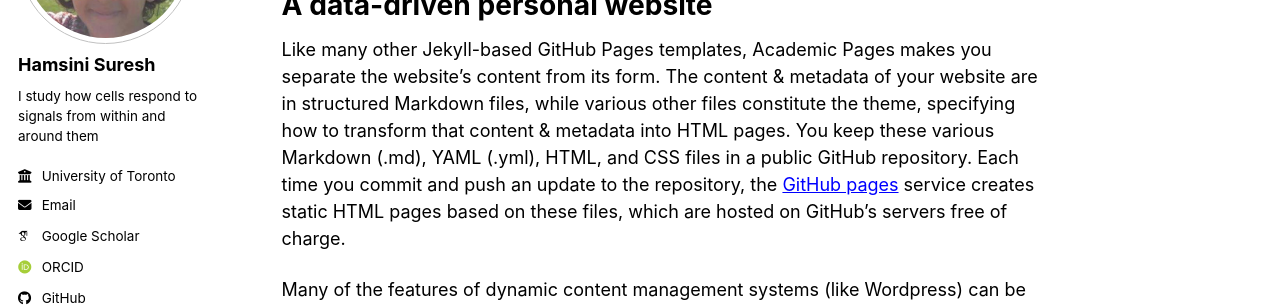
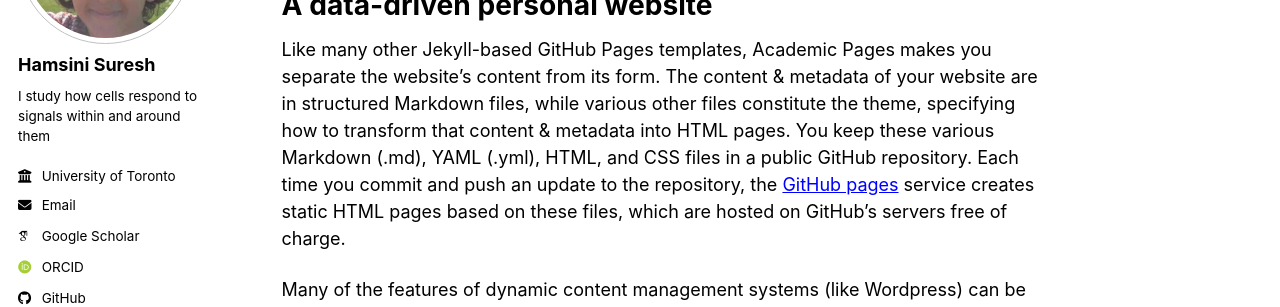
Before and after one commit to hamsinisuresh/hamsinisuresh.github.io, a Jekyll site: the page built from _pages/about.md, in a window 1280 px wide. Shown: the part 232-539 px from the top of the page. Built offline with Jekyll 4.4.1, drawn with Linux system fonts in a browser that asks for light colours; some web fonts are replaced; a script bundle is joined from its source files by our own code; library files that are not in the unit come from our copies.

Commit message:
Update _config.yml

```diff
--- a/_config.yml
+++ b/_config.yml
@@ -26,7 +26,7 @@
   avatar           : "hamsini.jpeg"
   name             : "Hamsini Suresh"
   pronouns         : # example: "she/her"
-  bio              : "I study how cells respond to signals from within and around them"
+  bio              : "I study how cells respond to signals within and around them"
   # location         : "India"
   employer         : "University of Toronto"
   uri              : # URL
```
